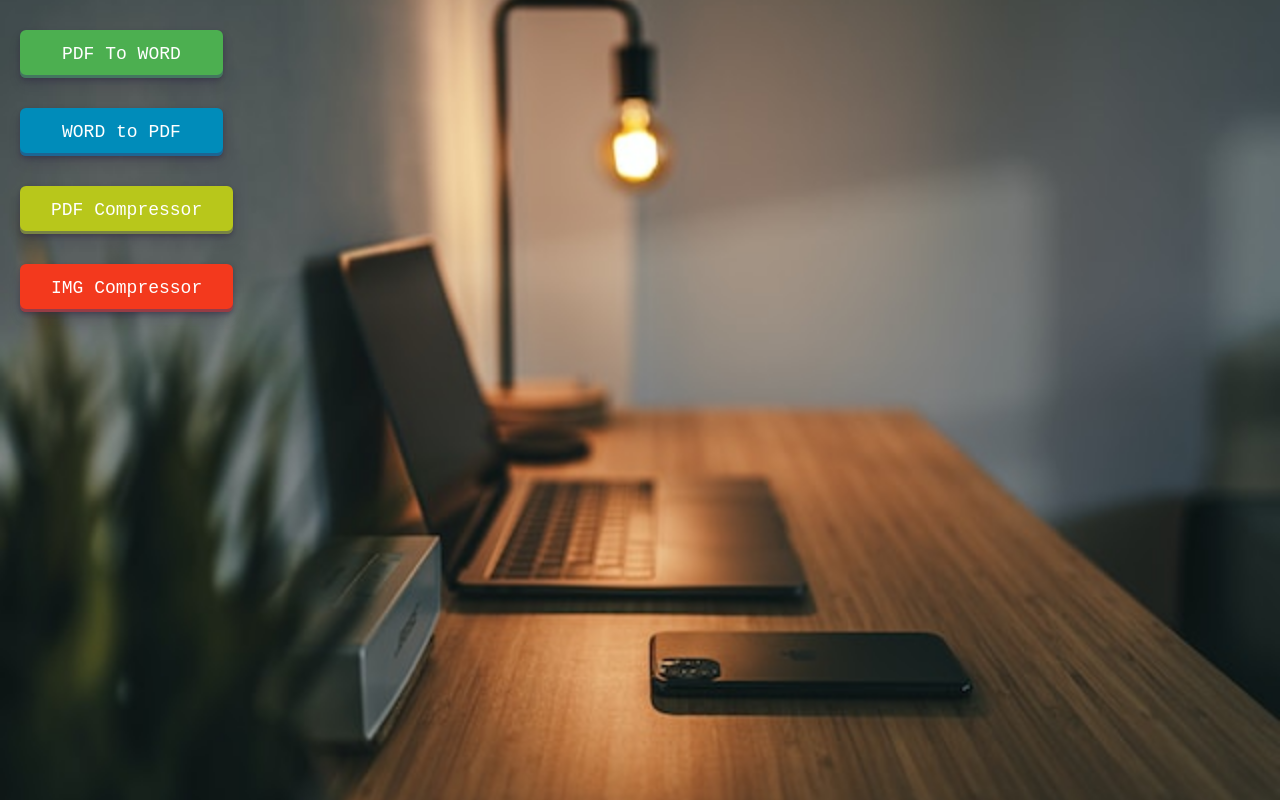
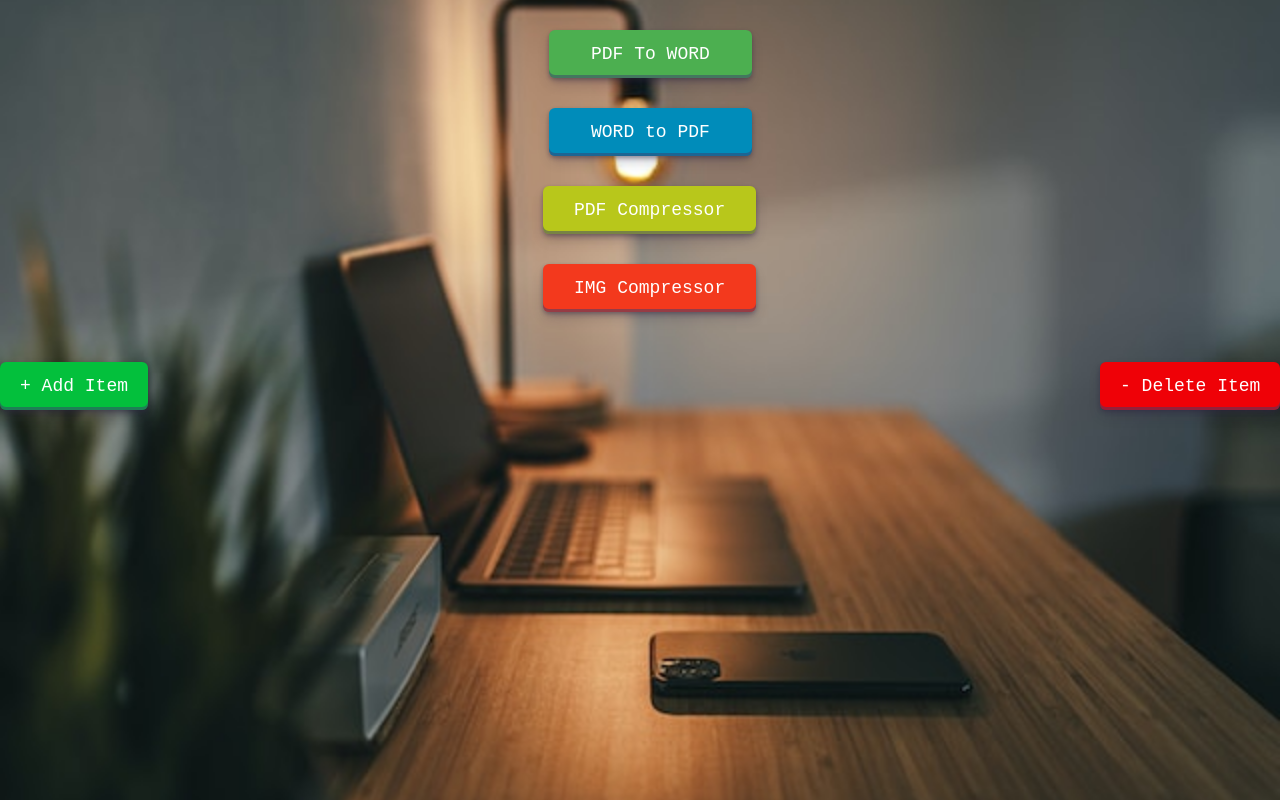
Before and after one commit to randhavevaibhav/fileConverter, a plain HTML site: page index.html in a window 1280 px wide. Drawn offline with Linux system fonts and the light colour scheme.

Commit message:
added add item and delete item buttons

```diff
--- a/index.html
+++ b/index.html
@@ -10,6 +10,7 @@
   </head>
   <body>
      <div id="main-div">
+          <div id="list-items">
             <div id="pdf-to-word">
               <button class = "buttonPtW buttonStyles" onclick="openTab('PDFToWord')"> <span>PDF To WORD</span></button>
           </div>
@@ -22,6 +23,24 @@
         <div id="img-compressor">
           <button class = "buttonIMGC buttonStyles" onclick="openTab('IMGCompressor')"><span>IMG Compressor</span></button>
       </div>
+          </div>
+
+
+      <div id="action-buttons">
+        <div id="add-item">
+          <button class = "buttonAddItem buttonStyles" onclick="openTab('IMGCompressor')"><span>+ Add Item</span></button>
+        </div>
+        <div id="add-item">
+          <button class = "buttonDeleteItem buttonStyles" onclick="openTab('IMGCompressor')"><span>- Delete Item</span></button>
+        </div>
+
+      </div>
+
+
+    </div>
+
+
+
 
     <!--  -->
 <!-- HTML !-->
--- a/style.css
+++ b/style.css
@@ -12,12 +12,23 @@ body {
   background-position: center;
   background-size: cover;
 }
+#main-div
+{
+display: flex;
 
-#main-div
+flex-direction: column;
+
+
+
+}
+
+
+
+#list-items
 {
     display: flex;
     flex-direction: column;
-    align-items: left;
+    align-items: center;
     height: 100%;
     padding-left: 20px;
 
@@ -126,7 +137,30 @@ span{
     background-color: #F3391D;
     padding:15px 21px;
 
+
   }
+
+
+
+  #action-buttons
+  {
+    display: flex;
+    align-items: center;
+    justify-content: space-between;
+    margin-top: 50px;
+  }
+
+
+.buttonAddItem
+{
+  background-color: #03C03C;
+  padding: 10px 10px;
+}
+.buttonDeleteItem
+{
+  background-color: #EF0107;
+  padding: 10px 10px;
+}
 
 
 
@@ -134,7 +168,7 @@ span{
   @media screen and (max-width: 700px) {
 
 
-    #main-div{
+    #list-items{
       display: flex;
       flex-direction: column;
       align-items: center;
```
Lines whose indentation alone changed are shown as unchanged.
